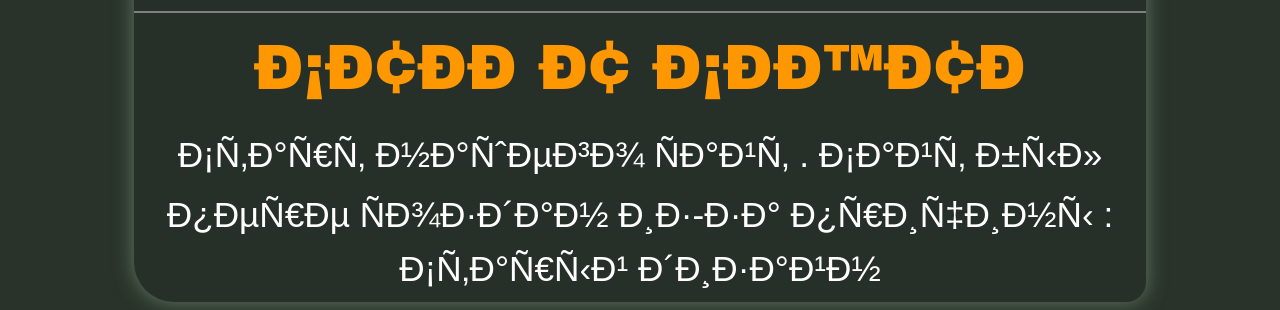
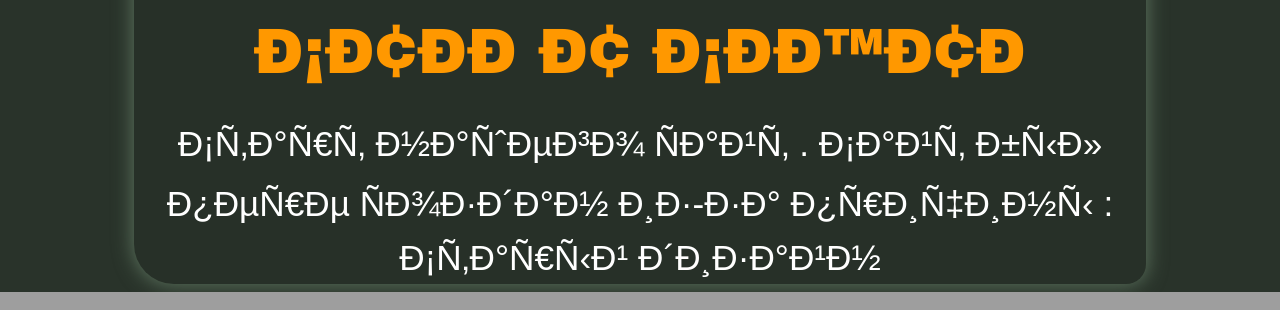
Before and after one commit to play-ff/play-ff.github.io, a PHP site: page / in a window 1280 px wide. Shown: the part 3092-3402 px from the top of the page. Run offline with PHP 8.4, Linux system fonts and the light colour scheme; some libraries are stand-ins or nearby versions.

Commit message:
Update style.css

```diff
--- a/css/style.css
+++ b/css/style.css
@@ -55,8 +55,8 @@ body {
 #content {
 	box-shadow: 0 0 20px 0.5px #5F7661;
 	width: 80%;
-	padding-top: 1%;
-	padding-bottom: 1%;
+	padding-top: 0.4%;
+	padding-bottom: 0.1%;
 	margin-top: 50px;
 	border-radius: 20px 40px;
 	background-color: #273028;
@@ -68,6 +68,7 @@ body {
 	color: white;
 	font-size: 2.2em;
 	font-family: arial;
+	padding: 5px;
 }
 
 #zag {
```
